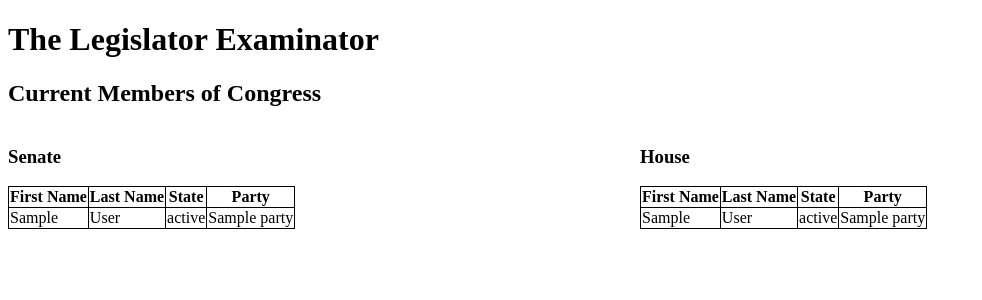
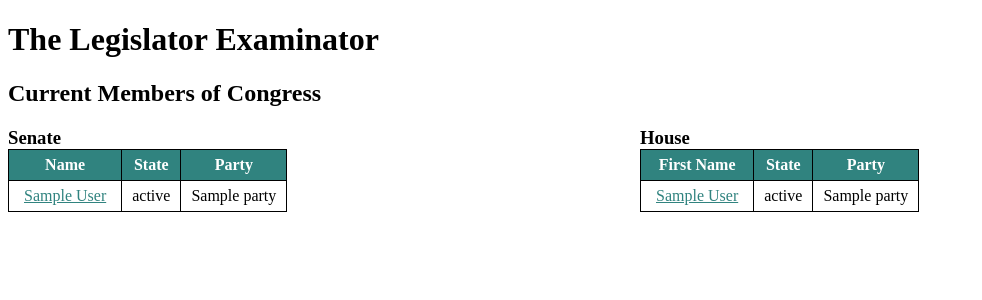
Before and after one commit to mdamschroder/ec500-final-project, a Flask app: template templates/current_members.html in a window 1280 px wide. Shown: the top 300 px of the page, without its empty margins (0-982 px from the left). Run offline with Flask 2, Linux system fonts and the light colour scheme; the template is opened without the code that fills it: most values are stand-ins (such as "Sample title", 1, 10 or a date in 2020).

Commit message:
added some styling

```diff
--- a/static/styles/current_members.css
+++ b/static/styles/current_members.css
@@ -7,3 +7,22 @@ table, th, td {
     display: grid;
     grid-template-columns: auto auto;
 }
+
+a {
+    color: rgb(48, 131, 127);
+    padding: 5px;
+}
+
+thead > tr {
+    background-color: rgb(48, 131, 127);
+    color: white;
+}
+
+th, td {
+    padding: 6px 10px;
+    text-align: center;
+}
+
+h3 {
+    margin: auto;
+}
--- a/templates/current_members.html
+++ b/templates/current_members.html
@@ -11,16 +11,16 @@
             <span class='member-group'>
                 <h3>Senate</h3>
                 <table class='members'>
+                    <thead>
                         <tr>
-                        <th>First Name</th>
-                        <th>Last Name</th>
+                            <th>Name</th>
                             <th>State</th>
                             <th>Party</th>
                         </tr>
+                    </thead>
                     {% for senator in senate %}
-                        <tr>
-                            <td>{{senator.first_name}}</td>
-                            <td>{{senator.last_name}}</td>
+                            <tr class='member'>
+                                <td><a href={{senator.url}} target='_blank'>{{senator.first_name}} {{senator.last_name}}</a></td>
                                 <td>{{senator.state}}</td>
                                 <td>{{senator.party}}</td>
                             </tr>
@@ -30,16 +30,16 @@
             <span class='member-group'>
                 <h3>House</h3>
                 <table class='members'>
+                    <thead>
                         <tr>
                             <th>First Name</th>
-                        <th>Last Name</th>
                             <th>State</th>
                             <th>Party</th>
                         </tr>
+                    </thead>
                     {% for house in house %}
-                        <tr>
-                            <td>{{house.first_name}}</td>
-                            <td>{{house.last_name}}</td>
+                        <tr class='member'>
+                            <td><a href={{house.url}} target='_blank'>{{house.first_name}} {{house.last_name}}</a></td>
                             <td>{{house.state}}</td>
                             <td>{{house.party}}</td>
                         </tr>
```
Lines whose indentation alone changed are shown as unchanged.
